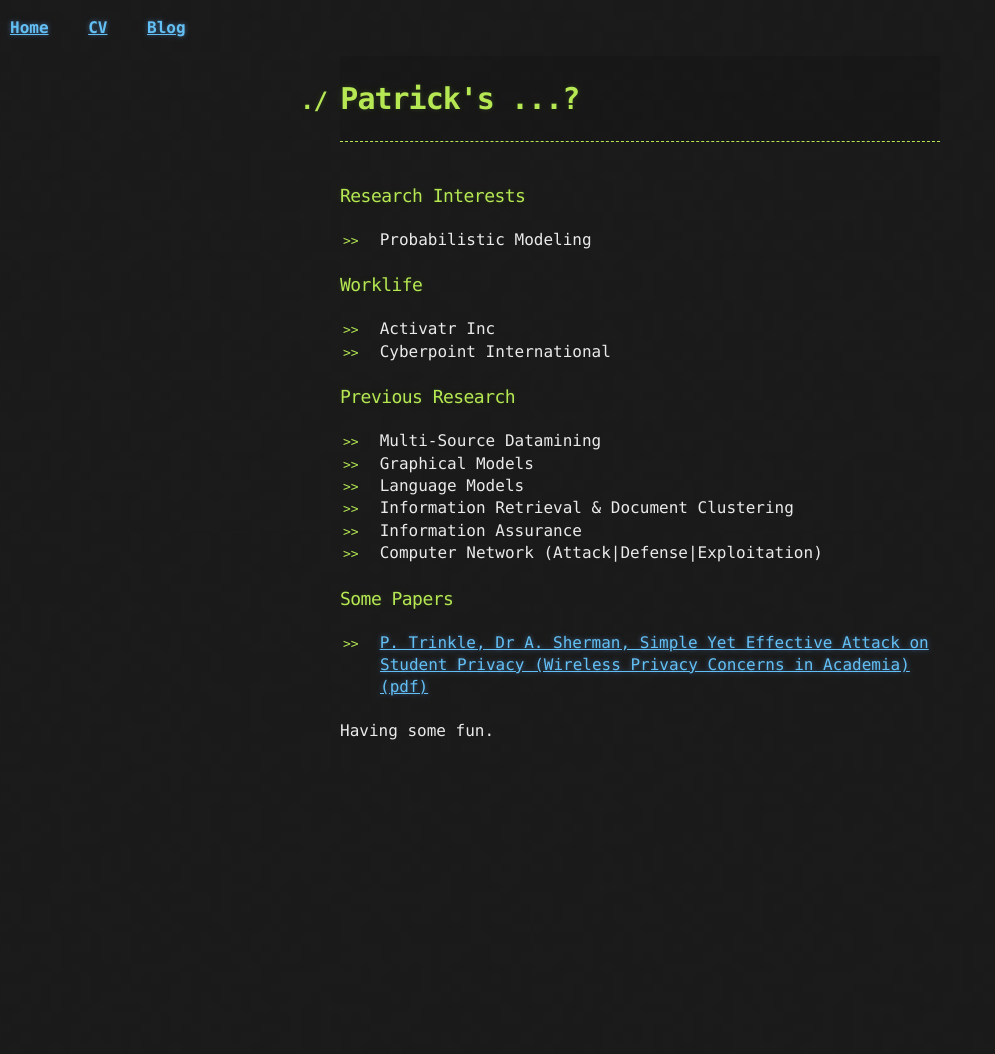
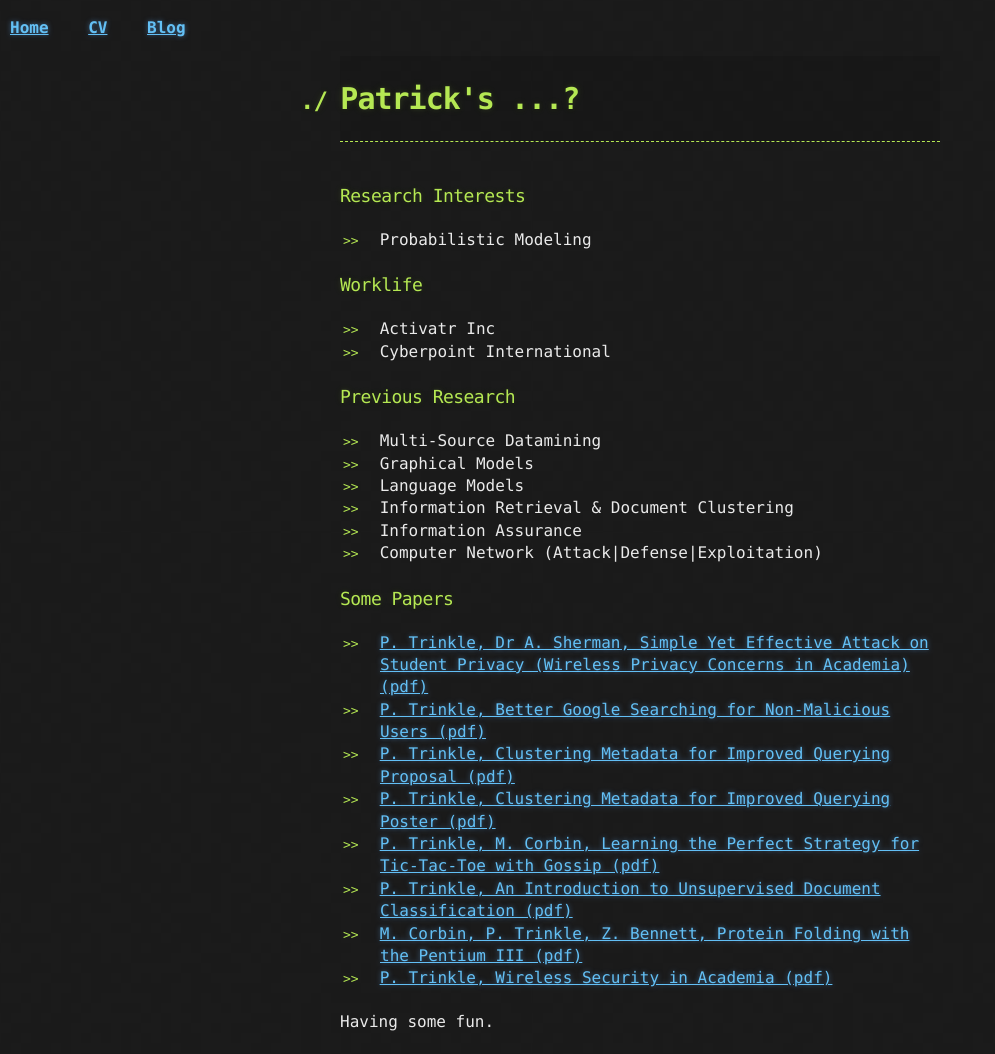
Before and after one commit to pstrinkle/pstrinkle.github.io, a Jekyll site: the page built from index.html, in a window 1280 px wide. Shown: the whole page, without its empty margins (0-995 px from the left). Built offline with Jekyll 4.4.1, drawn with Linux system fonts in a browser that asks for light colours; before the commit the page ends 900 px from its top, so only the background shows below that.

Commit message:
Update index.html

```diff
--- a/index.html
+++ b/index.html
@@ -36,7 +36,14 @@ title: Patrick's ...?
 <section id='papers'>
   <h3>Some Papers</h3>
   <ul>
-    <li><a href="userpages.umbc.edu~/tri1/docs/wirelessacademiatri1.pdf" title="Simple Yet Effective Attack on Student Privacy (Wireless Privacy Concerns in Academia)" target="_blank">P. Trinkle, Dr A. Sherman, Simple Yet Effective Attack on Student Privacy (Wireless Privacy Concerns in Academia) (pdf)</a></li>
+    <li><a href="http://userpages.umbc.edu/~tri1/docs/wirelessacademiatri1.pdf" title="Simple Yet Effective Attack on Student Privacy (Wireless Privacy Concerns in Academia)" target="_blank">P. Trinkle, Dr A. Sherman, Simple Yet Effective Attack on Student Privacy (Wireless Privacy Concerns in Academia) (pdf)</a></li>
+    <li><a href="http://userpages.umbc.edu/~tri1/docs/googleshort.pdf" title="Better Google Searching for Non-Malicious Users" target="_blank">P. Trinkle, Better Google Searching for Non-Malicious Users (pdf)</a></li>
+    <li><a href="http://userpages.umbc.edu/~tri1/docs/metadataproposal.pdf" title="Clustering Metadata for Improved Querying Proposal" target="_blank">P. Trinkle, Clustering Metadata for Improved Querying Proposal (pdf)</a></li>
+    <li><a href="http://userpages.umbc.edu/~tri1/docs/trinkle-metadata.pdf" title="Clustering Metadata for Improved Querying Poster" target="_blank">P. Trinkle, Clustering Metadata for Improved Querying Poster (pdf)</a></li>
+    <li><a href="http://userpages.umbc.edu/~tri1/docs/tictactoe.pdf" title="Learning the Perfect Strategy for Tic-Tac-Toe with Gossip" target="_blank">P. Trinkle, M. Corbin, Learning the Perfect Strategy for Tic-Tac-Toe with Gossip (pdf)</a></li>
+    <li><a href="http://userpages.umbc.edu/~tri1/docs/unsuperdocumentclass.pdf" title="An Introduction to Unsupervised Document Classification" target="_blank">P. Trinkle, An Introduction to Unsupervised Document Classification (pdf)</a></li>
+    <li><a href="http://userpages.umbc.edu/~tri1/docs/cmsc611.pdf" title="Protein Folding with the Pentium III" target="_blank">M. Corbin, P. Trinkle, Z. Bennett, Protein Folding with the Pentium III (pdf)</a></li>
+    <li><a href="http://userpages.umbc.edu/~tri1/docs/wirelessacademiatechreport.pdf" title="Wireless Security in Academia" target="_blank">P. Trinkle, Wireless Security in Academia (pdf)</a></li>
   </ul>
 </section>
 
```
